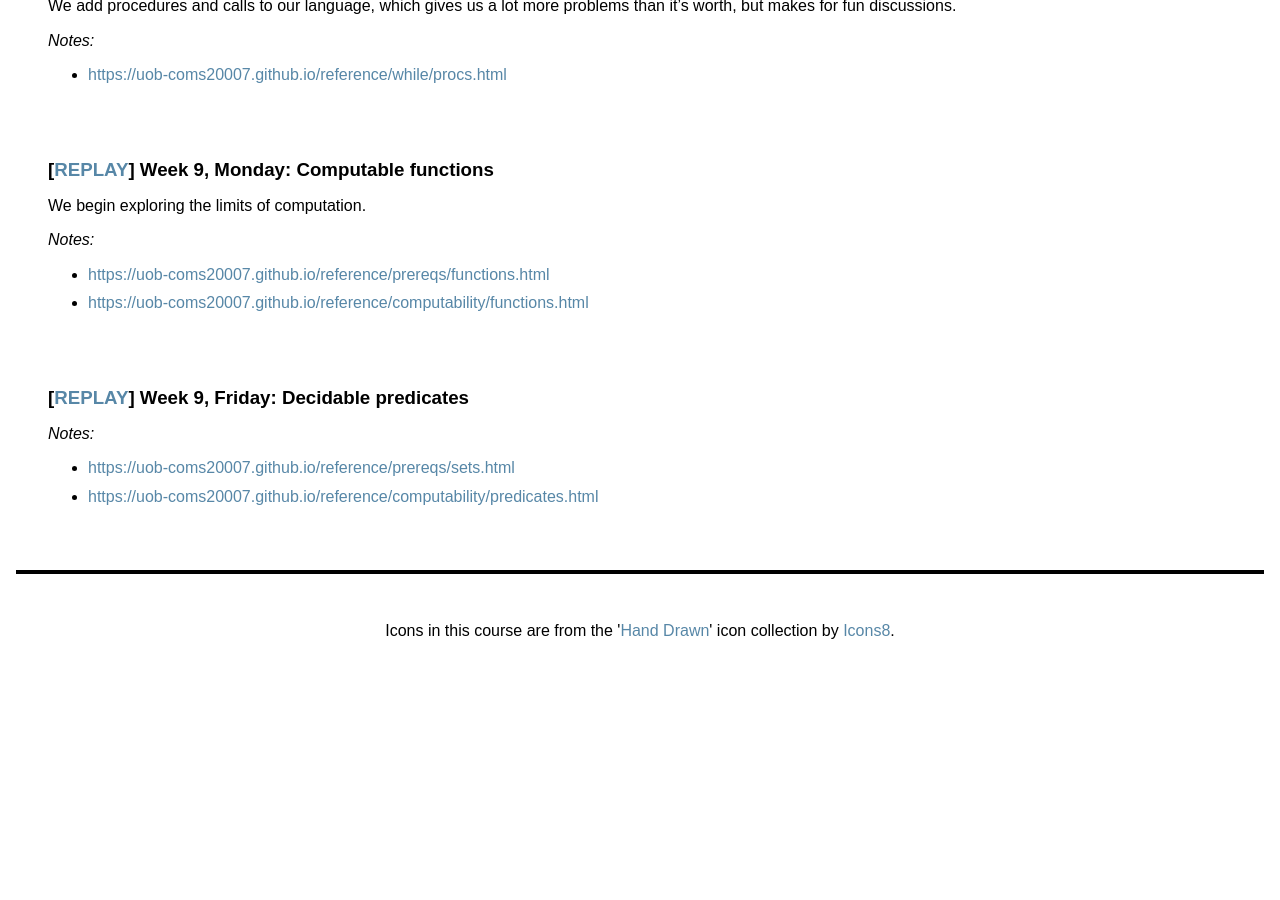
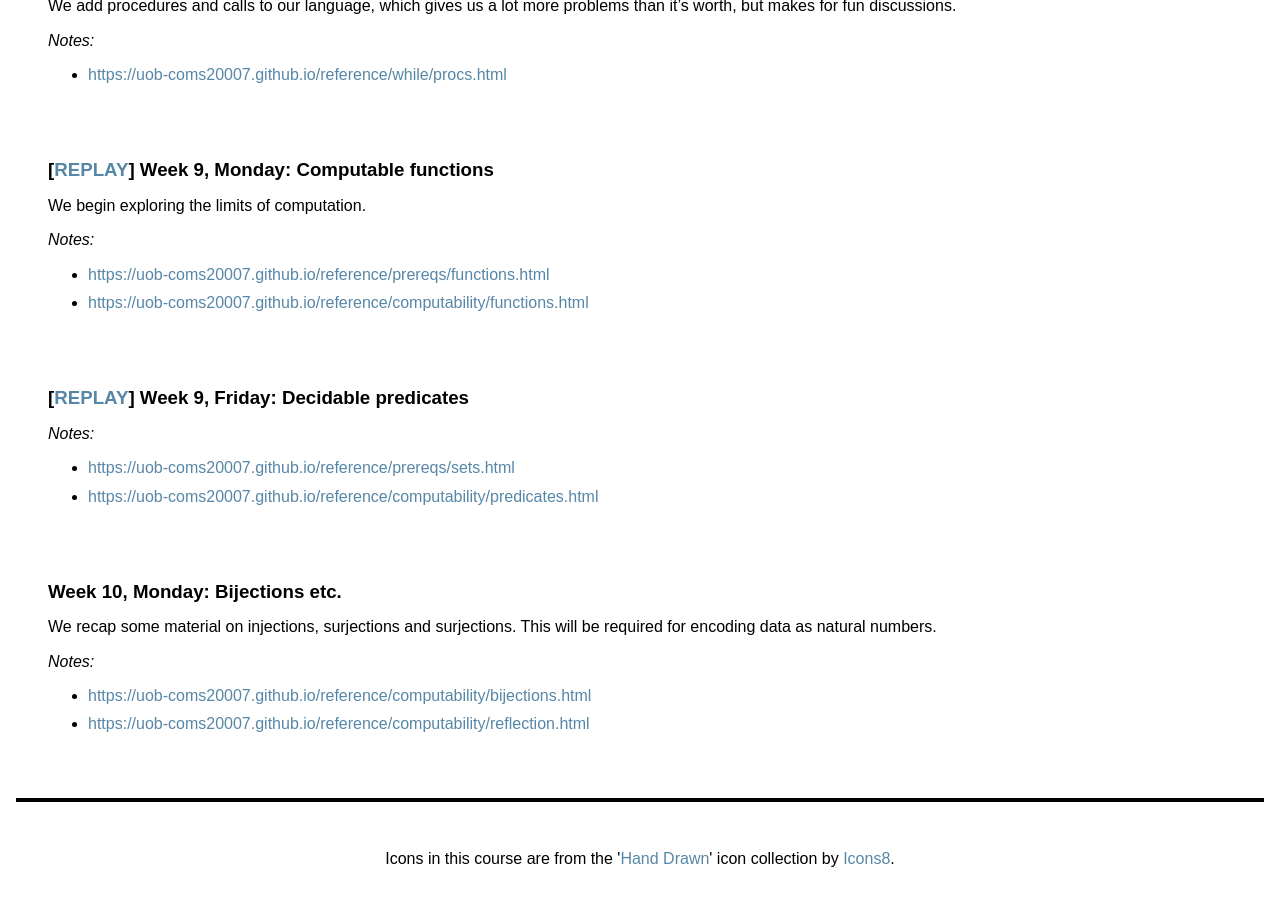
Before and after one commit to uob-coms20007/webpages, a Jekyll site: the page built from schedule.md, in a window 1280 px wide and 900 px high, scrolled down 3852 px. Built offline with Jekyll 4.4.1, drawn with Linux system fonts in a browser that asks for light colours; nearby versions of some CDN libraries; before the commit the page ends 4524 px from its top, so only the background shows below that.

Commit message:
add first lecture of week 10

```diff
--- a/_data/lectures.yml
+++ b/_data/lectures.yml
@@ -114,3 +114,9 @@
   notes:
     - https://uob-coms20007.github.io/reference/prereqs/sets.html
     - https://uob-coms20007.github.io/reference/computability/predicates.html
+
+- title: Bijections etc.
+  description: We recap some material on injections, surjections and surjections. This will be required for encoding data as natural numbers.
+  notes:
+    - https://uob-coms20007.github.io/reference/computability/bijections.html
+    - https://uob-coms20007.github.io/reference/computability/reflection.html
```
